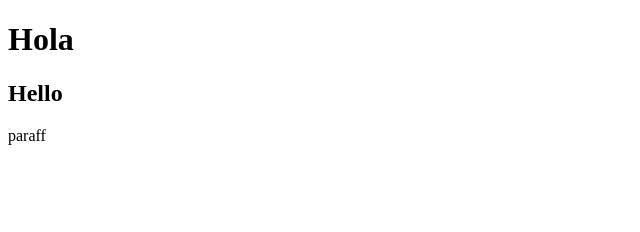
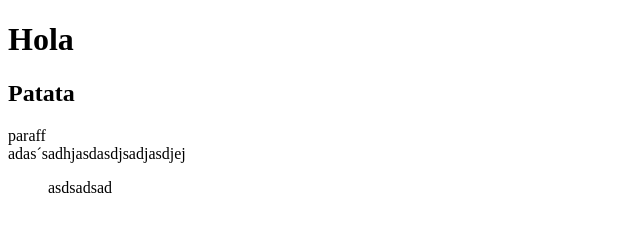
Before and after one commit to ironhack-jc/viernes-18, a plain HTML site: page index.html in a window 1280 px wide. Shown: the whole page, without its empty margins (0-640 px from the left). Drawn offline with Linux system fonts and the light colour scheme.

Commit message:
added cosas

```diff
--- a/index.html
+++ b/index.html
@@ -11,12 +11,16 @@
 <body>
     <h1>Hola</h1>
     <div>
-        <h2>Hello</h2>
+        <h2>Patata</h2>
     </div>
     <div>
         paraff
 
     </div>
+    adas´sadhjasdasdjsadjasdjej
+    <dir>
+        asdsadsad
+    </dir>
 
 </body>
 
```
